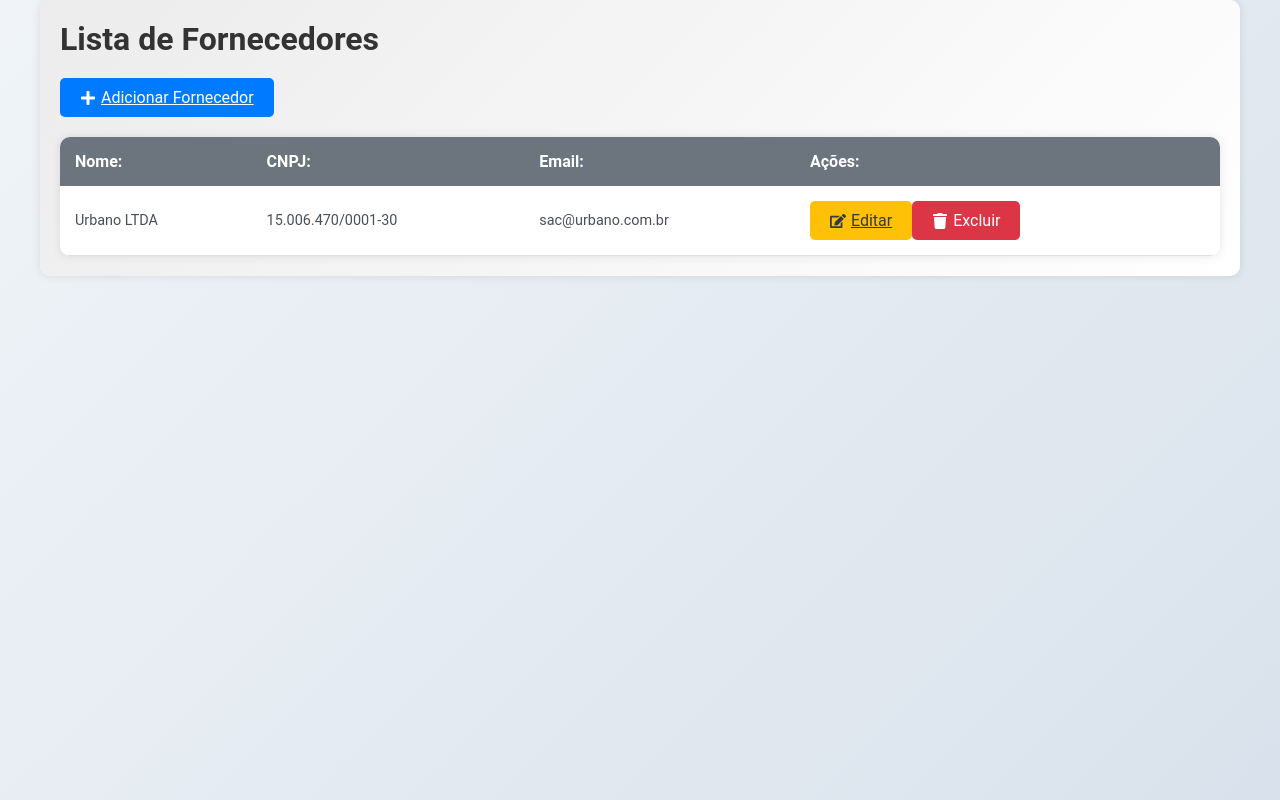
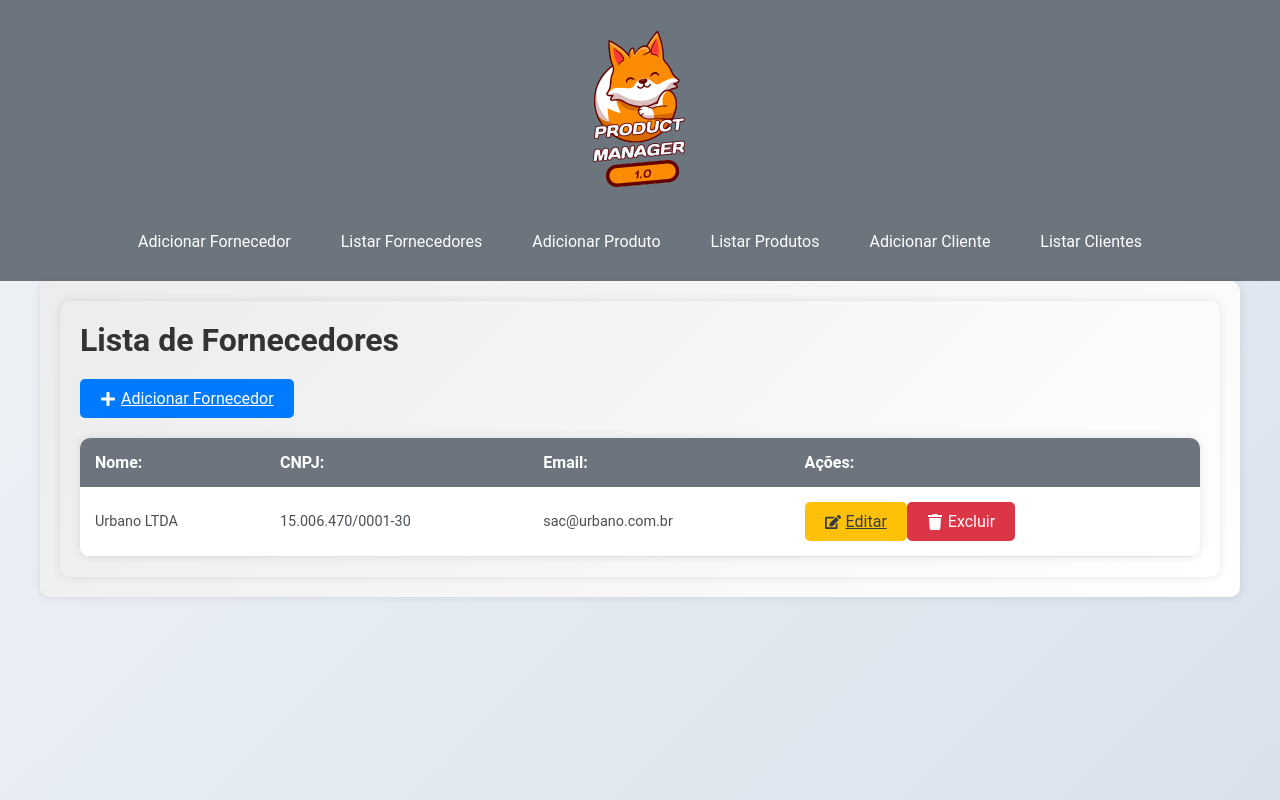
Before and after one commit to kelsonvictr/gerenciador_de_produtos_turma_02, a React (Vite) app: page / in a window 1280 px wide. Built offline with nearby package versions, Linux system fonts and the light colour scheme; data requests are answered from the project's data file.

Commit message:
Aula 6 - Andamento

```diff
--- a/src/App.jsx
+++ b/src/App.jsx
@@ -1,14 +1,18 @@
 import React from 'react'
 import { BrowserRouter, Routes, Route } from 'react-router-dom'
 import FornecedorList from './pages/Fornecedor/FornecedorList'
+import Navbar from './components/Navbar'
 
 const App = () => {
   return (
     <BrowserRouter>
-      <Routes>
+    <Navbar />
+    <div className="container">
+    <Routes>
         <Route path="/" element={<FornecedorList />} />
         <Route path="/listar-fornecedores" element={<FornecedorList />} />
       </Routes>
+    </div>
     </BrowserRouter>
   )
 }
```
